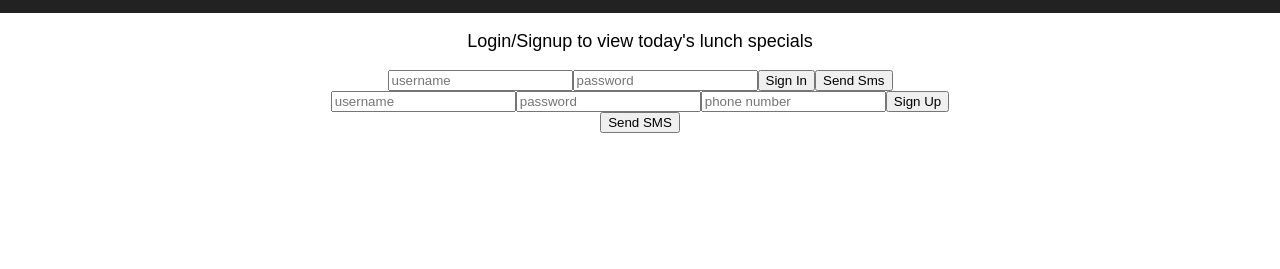
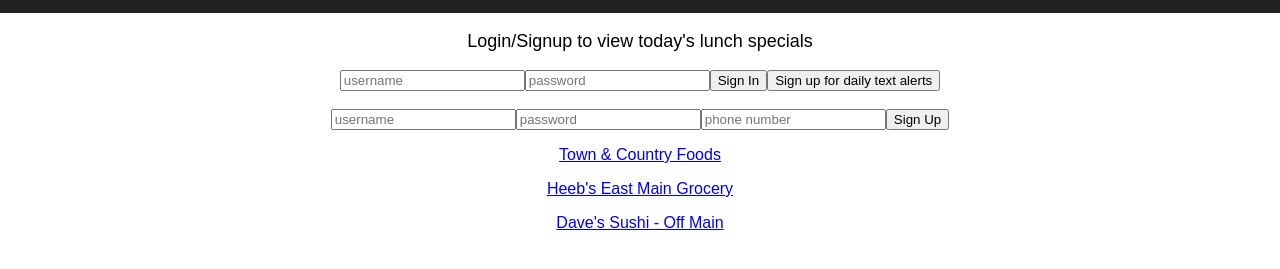
Before and after one commit to agavin17/OurVerySpecialApp, a React (Create React App) app: page / in a window 1280 px wide. Shown: the part 177-446 px from the top of the page. Built offline with nearby package versions, Linux system fonts and the light colour scheme.

Commit message:
work from 3-8-18

```diff
--- a/package.json
+++ b/package.json
@@ -6,6 +6,8 @@
     "@types/twilio": "0.0.9",
     "axios": "^0.18.0",
     "bootstrap": "^4.0.0",
+    "node-cron": "^1.2.1",
+    "node-schedule": "^1.3.0",
     "react": "^16.2.0",
     "react-dom": "^16.2.0",
     "react-scripts": "1.1.1",
--- a/public/index.html
+++ b/public/index.html
@@ -22,6 +22,14 @@
     <title>Dine-amite</title>
   </head>
   <body>
+      <div id="fb-root"></div>
+      <script>(function(d, s, id) {
+        var js, fjs = d.getElementsByTagName(s)[0];
+        if (d.getElementById(id)) return;
+        js = d.createElement(s); js.id = id;
+        js.src = 'https://connect.facebook.net/en_US/sdk.js#xfbml=1&version=v2.12';
+        fjs.parentNode.insertBefore(js, fjs);
+      }(document, 'script', 'facebook-jssdk'));</script>
     <noscript>
       You need to enable JavaScript to run this app.
     </noscript>
--- a/src/App.js
+++ b/src/App.js
@@ -1,7 +1,6 @@
 import React, { Component } from 'react';
 import './App.css';
 import Signinfield from "./signinfield/signinfield.js";
-import Textsender from "./textsender/textsender.js";
 
 export default class App extends Component {
 
@@ -16,7 +15,9 @@ export default class App extends Component {
           Login/Signup to view today's lunch specials
         </p>
         <Signinfield/>
-        <Textsender/>
+        <div className="fb-page" data-href="https://www.facebook.com/Town-Country-Foods-148368425076/" data-tabs="timeline" data-small-header="true" data-adapt-container-width="true" data-hide-cover="true" data-show-facepile="false"><blockquote cite="https://www.facebook.com/Town-Country-Foods-148368425076/" className="fb-xfbml-parse-ignore"><a href="https://www.facebook.com/Town-Country-Foods-148368425076/">Town &amp; Country Foods</a></blockquote></div>
+        <div className="fb-page" data-href="https://www.facebook.com/heebsgrocery/" data-tabs="timeline" data-small-header="true" data-adapt-container-width="true" data-hide-cover="true" data-show-facepile="false"><blockquote cite="https://www.facebook.com/heebsgrocery/" className="fb-xfbml-parse-ignore"><a href="https://www.facebook.com/heebsgrocery/">Heeb&#039;s East Main Grocery</a></blockquote></div>
+        <div className="fb-page" data-href="https://www.facebook.com/Daves-Sushi-Off-Main-167896217894/" data-tabs="timeline" data-small-header="true" data-adapt-container-width="true" data-hide-cover="true" data-show-facepile="false"><blockquote cite="https://www.facebook.com/Daves-Sushi-Off-Main-167896217894/" className="fb-xfbml-parse-ignore"><a href="https://www.facebook.com/Daves-Sushi-Off-Main-167896217894/">Dave&#039;s Sushi - Off Main</a></blockquote></div>
       </div>
     );
   }
--- a/src/signin/signin.js
+++ b/src/signin/signin.js
@@ -2,53 +2,69 @@ import React, { Component } from 'react';
 import "./signin.css";
 import axios from "axios";
 
+
+
 export default class Signin extends Component {
-    constructor(){
+    constructor() {
         super();
         this.signIn = this.signIn.bind(this);
         this.sendSms = this.sendSms.bind(this);
         this.state = {
-            username:"",
-            password:"",
-            number:""
+            username: "",
+            password: "",
+            number: ""
         }
     }
 
-    signIn(){
-        axios.post("/signInData", {username:this.state.username, password:this.state.password}).then((result)=>{
-           console.log(result.data.message)
+    signIn() {
+        axios.post("/signInData", { username: this.state.username, password: this.state.password }).then((result) => {
+            console.log(result.data.message)
             this.setState({
-                number:result.data.number
+                number: result.data.number
             })
         })
     }
 
-    sendSms(){
-        axios.post("/text", {number:this.state.number}).then((result) =>{
-            console.log("Message sent!")
+    // sendSms() {
+    //     axios.post("/text", { number: this.state.number }).then((result) => {
+    //         console.log(result.data)
+    //     })
+    // }
+
+    sendSms() {
+        axios.post("/text", { number: this.state.number }).then((result) => {
+            console.log(result.data)
         })
     }
 
-    onUserChange = (e) =>{
+    onUserChange = (e) => {
         this.setState({
-            username:(e.target.value)
+            username: (e.target.value)
         })
     }
 
-    onPasswordChange = (e) =>{
+    onPasswordChange = (e) => {
         this.setState({
-            password:(e.target.value)
+            password: (e.target.value)
         })
     }
 
-    render(){
-        return(
+
+
+    render() {
+
+        // function sendSmsms (){
+        //     axios.post("/text", { number: this.state.number }).then((result) => {
+        //         console.log("Message sent!")
+        //     })
+        // }
+
+        return (
             <div>
-                <input type="text" name="username" placeholder="username" value={this.state.username} onChange={this.onUserChange}/>
-                <input type="text" name="password" placeholder="password" value={this.state.password} onChange={this.onPasswordChange}/>
-
+                <input type="text" name="username" placeholder="username" value={this.state.username} onChange={this.onUserChange} />
+                <input type="password" name="password" placeholder="password" value={this.state.password} onChange={this.onPasswordChange} />
                 <button id="signInBtn" onClick={this.signIn}>Sign In</button>
-                <button onClick={this.sendSms}>Send Sms</button>
+                <button onClick={this.sendSms}>Sign up for daily text alerts</button>
             </div>
         )
     }
--- a/src/signinfield/signinfield.js
+++ b/src/signinfield/signinfield.js
@@ -4,16 +4,14 @@ import Signup from "../signup/signup.js";
 import "./signinfield.css";
 
 export default class Signinfield extends Component {
-    constructor(){
-        super();
-    }
 
-    render(){
+    render() {
         return (
             <div>
                 <div id="signInField">
-                    <Signin/>
-                    <Signup/>
+                    <Signin />
+                    <br />
+                    <Signup />
                 </div>
             </div>
         )
--- a/src/signup/signup.js
+++ b/src/signup/signup.js
@@ -49,7 +49,7 @@ onNumberChange = (e) =>{
         return (
             <div>
                 <input type="text" name="username" placeholder="username" value={this.state.username} onChange={this.onUserChange}/>
-                <input type="text" name="password" placeholder="password" value={this.state.password} onChange={this.onPasswordChange}/>
+                <input type="password" name="password" placeholder="password" value={this.state.password} onChange={this.onPasswordChange}/>
                 <input type="text" name="number" placeholder="phone number" value={this.state.number} onChange={this.onNumberChange}/>
 
                 <button id="signUpBtn" onClick={this.signUp}>Sign Up</button>
--- a/src/textsender/textsender.js
+++ b/src/textsender/textsender.js
@@ -10,7 +10,6 @@ export default class Textsender extends Component {
         this.state = {
             myNumber:"+16309622093"
         }
-
     }
 
 sendSms(){
```
Also changed, not shown: 1 other file (tests, documents, lock files or other folders).
